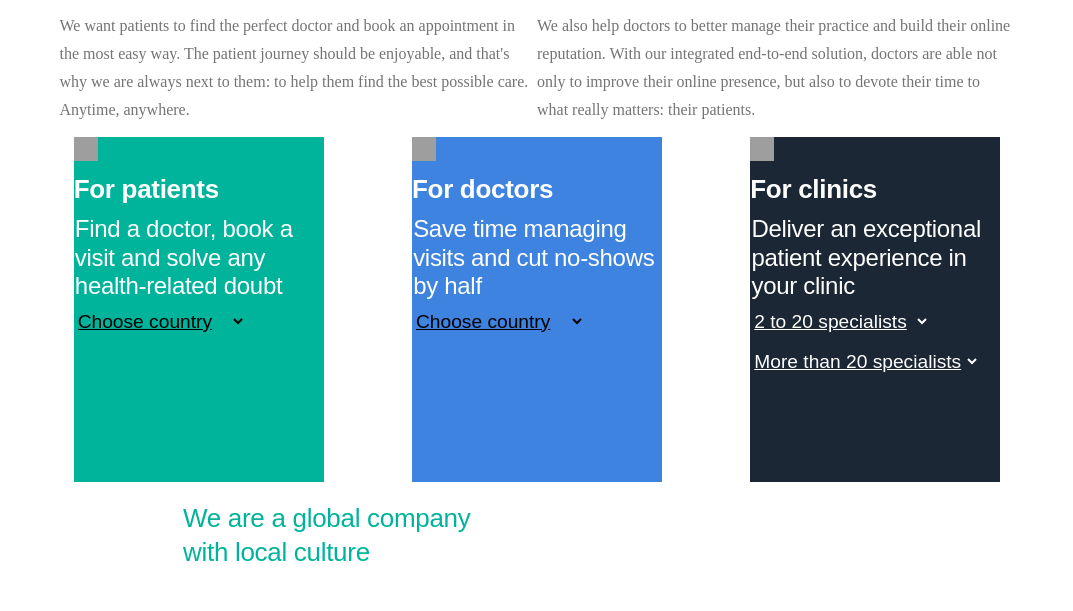
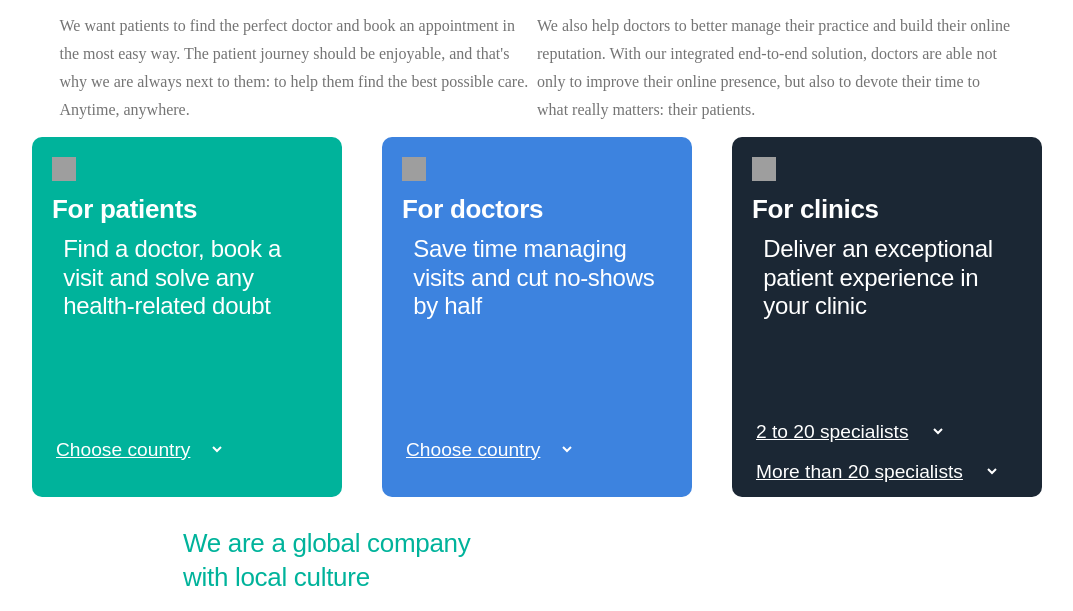
Before and after one commit to marwenbali/checkpoint-css-layout, a plain HTML site: page index.html in a window 1280 px wide. Shown: the part 189-800 px from the top of the page, without its empty margins (103-1176 px from the left). Drawn offline with Linux system fonts and the light colour scheme; grey boxes are pictures that could not be loaded.

Commit message:
modifiying

```diff
--- a/index.html
+++ b/index.html
@@ -18,11 +18,11 @@
         <li class="nav-color career-main">Career</li>
         <li class="nav-color posi">Departements
             <ul class="drop-down-1">
-              <li><a class="drop-menu" href="#">Marketing and PR</a></li>
-              <li><a class="drop-menu" href="#">Customers Success and sales</a></li>
-              <li><a class="drop-menu" href="#">IT,Product,Data</a></li>
-              <li><a class="drop-menu" href="#">Finance & Administartion</a></li>
-              <li><a class="drop-menu" href="#">HR & more</a></li>
+              <li class="drop-menu"><a>Marketing and PR</a></li>
+              <li class="drop-menu"><a>Customers Success and sales</a></li>
+              <li class="drop-menu"><a>IT,Product,Data</a></li>
+              <li class="drop-menu"><a>Finance & Administartion</a></li>
+              <li class="drop-menu"><a>HR & more</a></li>
             </ul>
         </li>
       </ul>
@@ -42,9 +42,9 @@
     <div id="container1-color"class="contai-size">
       <img class="img-con-size"src="https://www.docplanner.com/icons/icon-patients.svg">
       <h1 class="h1-container-style">For patients</h1>
-      <h2 class="h2-container-style">Find a doctor, book a visit and solve any health-related doubt</h2>
+      <h2 class="h2-container-style">Find a doctor, book a visit and solve any health-related doubt</h2><br><br><br><br><br><br>
 
-<select name="country" class="country-sytle1" >
+<select name="country" class="country-sytle1 country-style" >
   <option value="Choose country">Choose country</option>
   <option value="Argentina">Argentina</option>
   <option value="Brazil">Brazil</option>
@@ -64,8 +64,8 @@
     <div id="container2-color"class="contai-size">
       <img class="img-con-size" src="https://www.docplanner.com/icons/icon-doctors.svg">
       <h1 class="h1-container-style">For doctors</h1>
-      <h2 class="h2-container-style">Save time managing visits and cut no-shows by half</h2>
-      <select name="country" class="country-sytle2" >
+      <h2 class="h2-container-style">Save time managing visits and cut no-shows by half</h2><br><br><br><br><br><br>
+      <select name="country" class="country-sytle2 country-style" >
         <option value="Choose country">Choose country</option>
         <option value="Argentina">Argentina</option>
         <option value="Brazil">Brazil</option>
@@ -85,8 +85,8 @@
     <div id="container3-color"class="contai-size">
       <img class="img-con-size" src="https://www.docplanner.com/icons/icon-clinics.svg">
       <h1 class="h1-container-style">For clinics</h1>
-      <h2 class="h2-container-style">Deliver an exceptional patient experience in your clinic</h2>
-      <select name="country" class="country-sytle3" >
+      <h2 class="h2-container-style">Deliver an exceptional patient experience in your clinic</h2><br><br><br><br><br>
+      <select name="country" class="country-sytle3 country-style" >
         <option value="2 to 20 specialists">2 to 20 specialists</option>
         <option value="Brazil">Brazil</option>
         <option value="Czech">Czech</option>
@@ -96,7 +96,7 @@
         <option value="Spain">Spain</option>
         <option value="Turkey">Turkey</option>
       </select>
-      <select name="country" class="country-sytle4" >
+      <select name="country" class="country-sytle4 country-style" >
         <option value="More than 20 specialists">More than 20 specialists</option>
         <option value="Brazil">Brazil</option>
         <option value="Italy">Italy</option>
@@ -113,8 +113,8 @@
     <div class="brands-logo">
 
     </div>
-
-
+  </section><br><br><br><br><br><br><br><br><br><br>
+  <section class="green-theme">
 
 
 
--- a/style.css
+++ b/style.css
@@ -37,12 +37,14 @@
     display: flex;
     gap: 10px;
 
+
  }
  .drop-down-1{
     list-style: none;
     position: absolute;
     left: -40px;
-    margin-top: 10px;
+    padding-top: 10px;
+    background-color: white;
     box-shadow: -4px -4px 8px -1px rgba(0,0,0,0.71);
 -webkit-box-shadow: -4px -4px 8px -1px rgba(0,0,0,0.71);
 -moz-box-shadow: -4px -4px 8px -1px rgba(0,0,0,0.71);
@@ -56,6 +58,19 @@ width: 200px;
     display: flex;
     flex-direction: column;
     color: #ABABAB;
+}
+.drop-menu{
+    font-family: Roboto, Arial, sans-serif;
+    font-size: 15px;
+    line-height: 18px;
+    text-decoration: none ;
+    text-align: left;
+    height: 42px;
+    width: 220px;
+    transform: translate(-25px);
+
+
+
 }
 .drop-menu:hover{
     background-color: #ABABAB;
@@ -99,9 +114,10 @@ width: 200px;
 .container2{
     display: flex;
     justify-content: center;
-    height: 365px;
-    width: 1015px;
+    max-width:1050px;
+    margin: 0 auto;
     color: white;
+
 
 }
 .img-con-size{
@@ -109,9 +125,10 @@ width: 200px;
     width: 24px;
 }
 .contai-size{
-    height: 345px;
-    width: 250px;
-
+    height: 320px;
+    width: 270px;
+    padding: 20px;
+    border-radius: 10px;
 
 }
 #container1-color{
@@ -143,55 +160,48 @@ width: 200px;
     height: 86.4px;
     width: 247.625px;
 }
-.country-sytle1{
-
+.country-style{
     text-decoration: underline;
     font-size: 19.2px;
     line-height: 24.96px;
     height: 40px;
     width: 172.8px;
     cursor: pointer;
-    background-color: #00B39B;
+    color: white;
+}
+.country-sytle1{
+    background-color: transparent;
     border: #00B39B;
-
+    height: 40px;
+    width: 172.8px;
 }
 .country-sytle2{
-
-    text-decoration: underline;
-    font-size: 19.2px;
-    line-height: 24.96px;
+    background-color:transparent;
+    border:#3D83DF;
     height: 40px;
     width: 172.8px;
-    cursor: pointer;
-    background-color:#3D83DF;
-    border:#3D83DF;
 
 }
 .country-sytle3{
-    text-decoration: underline;
-    font-size: 19.2px;
-    line-height: 24.96px;
+    background-color:transparent;
+    border:#1B2734;
     height: 40px;
-    width: 180px;
-    cursor: pointer;
-    background-color:#1B2734;
-    border:#1B2734;
-    color: white;
+    width: 193.8px;
 }
 .country-sytle4{
-    text-decoration: underline;
-    font-size: 19.2px;
-    line-height: 24.96px;
+
+    background-color:transparent;
+    border:#1B2734;
     height: 40px;
-    width: 230px;
-    cursor: pointer;
-    background-color:#1B2734;
-    border:#1B2734;
-    color: white;
+    width: 247.625px;
+}
+option{
+    color: black;
 }
 .container3{
     display: flex;
     justify-content: center;
+    margin-top: 30px;
 }
 .paragra2{
     height: 101.4px;
@@ -210,3 +220,8 @@ width: 200px;
     grid-template-columns: 163.312px 163.312px 163.312px 163.312px ;
     grid-template-rows: 44.8px 44.8px 52.8px
 }
+.green-theme{
+    width: 100%;
+    height: 600px;
+    background-color: #E5FAF8;
+}
```
